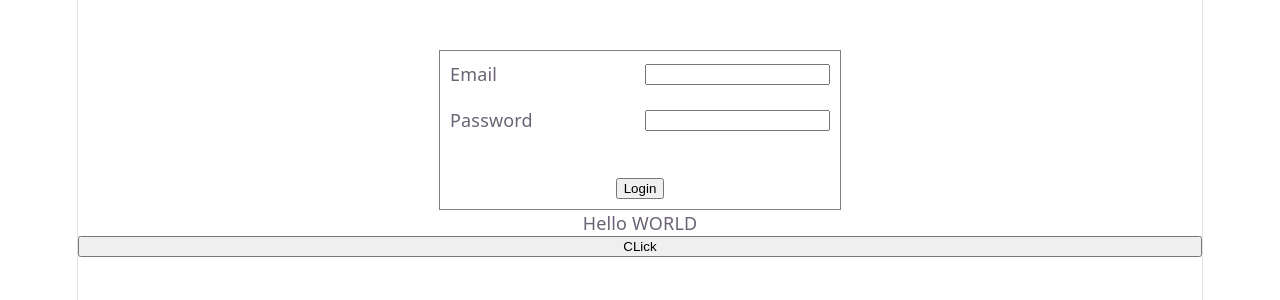
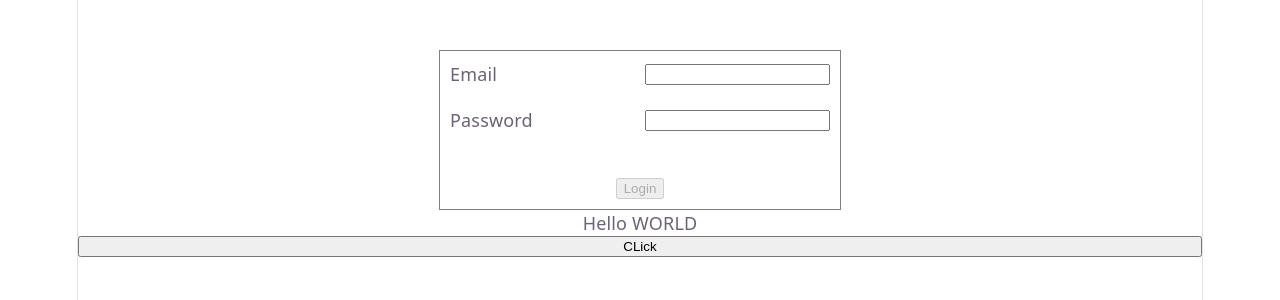
Before and after one commit to leightonmeredith/react-login, a React (Vite) app: page / in a window 1280 px wide. Shown: the top 300 px of the page. Built offline with nearby package versions, Linux system fonts and the light colour scheme.

Commit message:
update to handle login

```diff
--- a/src/LoginForm.tsx
+++ b/src/LoginForm.tsx
@@ -1,6 +1,6 @@
-import { useState } from 'react'
-import { login } from "./utils";
+import { useState } from "react";
 import "./styles.css";
+import { login } from "./utils.tsx";
 
 // ================ LOGIN FORM ====================
 //
@@ -10,30 +10,62 @@ import "./styles.css";
 // * You are not allowed to use refs.
 //
 // Tasks:
-//  * The login button should trigger the login() action imported above and pass required data to it.
-//  * Disable the Login button if email is blank OR if password is under 6 letters
-//  * Disable the Login button while login action is being performed
-//  * Show an error message from the login() if login fails. The error should be cleared every time user re-attempts to log in.
-//  * Show an alert box (native Javascript alert) if login succeeds. Investigate the login function to find out how to log in successfully.
+//  8* The login button should trigger the login() action imported above and pass required data to it.
+//  8* Disable the Login button if email is blank OR if password is under 6 letters
+//  8* Disable the Login button while login action is being performed
+//  8* Show an error message from the login() if login fails. The error should be cleared every time user re-attempts to log in.
+//  8* Show an alert box (native Javascript alert) if login succeeds. Investigate the login function to find out how to log in successfully.
 
 export default function LoginForm() {
+  const [email, setEmail] = useState("");
+  const [password, setPassword] = useState("");
+  const [loading, setLoading] = useState(false);
+  const [error, setError] = useState("");
+
+  const handleLogin = async () => {
+    setError("");
+    setLoading(true);
+    try {
+      await login({ email, password });
+      alert("Login Successful");
+      setLoading(false);
+      // eslint-disable-next-line @typescript-eslint/no-explicit-any
+    } catch (error: any) {
+      console.log(error.message);
+      setError(error.message);
+      setLoading(false);
+    }
+  };
+
+  const disableButton = password.length < 6 || !email || loading;
 
   return (
     <div className="wrapper">
       <div className="row">
         <label htmlFor={"email"}>Email</label>
-        <input id={"email"} type={"email"}  />
+        <input
+          id={"email"}
+          type={"email"}
+          onChange={(e) => setEmail(e.target.value)}
+          value={email}
+        />
       </div>
       <div className="row">
         <label htmlFor={"password"}>Password</label>
-        <input id={"password"} type={"password"}/>
+        <input
+          id={"password"}
+          type={"password"}
+          onChange={(e) => setPassword(e.target.value)}
+          value={password}
+        />
       </div>
 
-      {/* Place login error inside this div. Show the div ONLY if there are login errors. */}
-      <div className="errorMessage"></div>
+      <div className="errorMessage">{error}</div>
 
       <div className="button">
-        <button>Login</button>
+        <button onClick={handleLogin} disabled={disableButton}>
+          Login
+        </button>
       </div>
     </div>
   );
--- a/src/utils.tsx
+++ b/src/utils.tsx
@@ -1,6 +1,12 @@
-export function login({ email, password }) {
+export function login({
+  email,
+  password,
+}: {
+  email: string;
+  password: string;
+}) {
   const delay = (0.7 + Math.random() * 2) * 1000;
-  return new Promise((resolve, reject) => {
+  return new Promise<void>((resolve, reject) => {
     setTimeout(function () {
       if (password === "password123" && !!email) {
         resolve();
```
